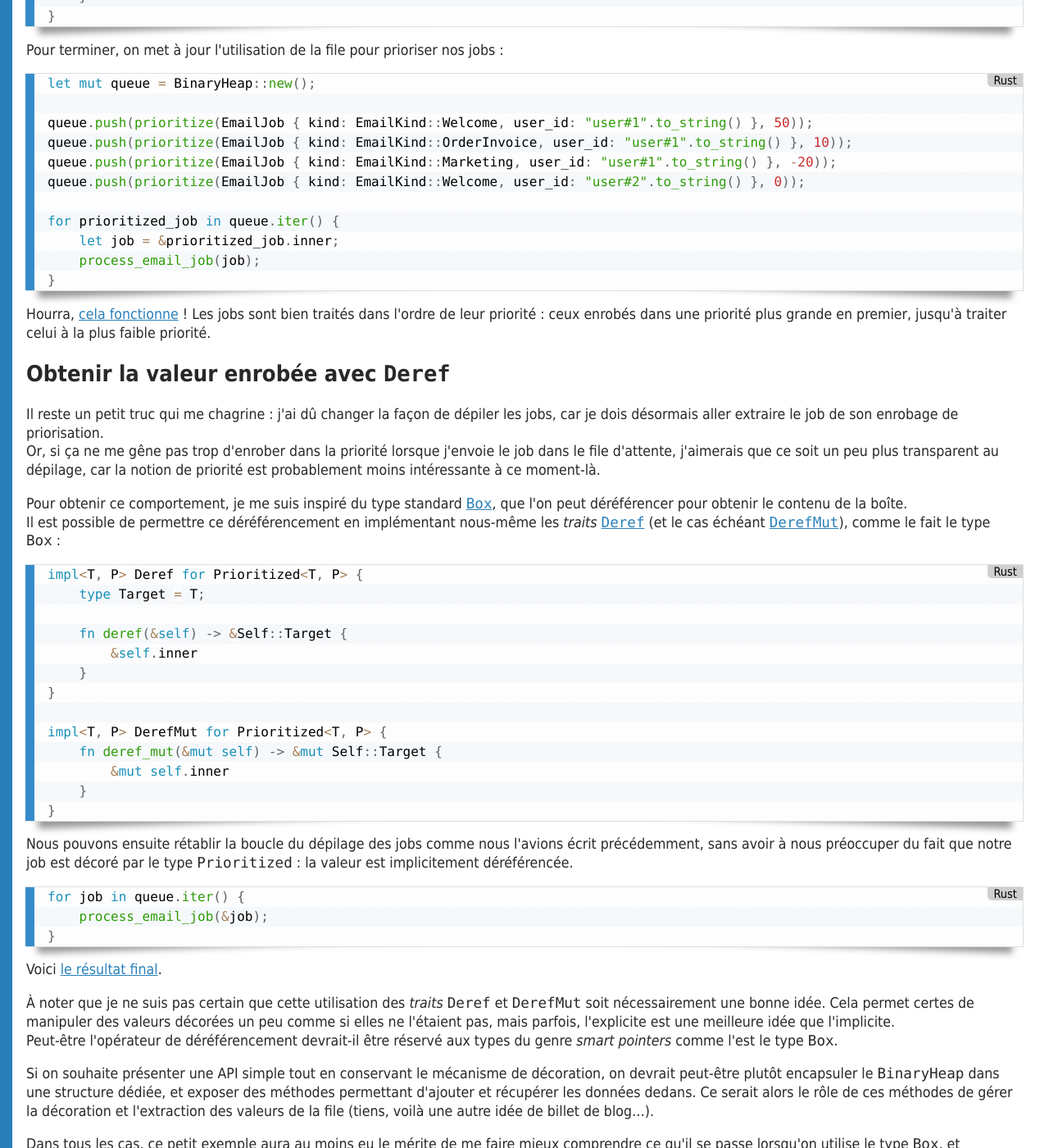
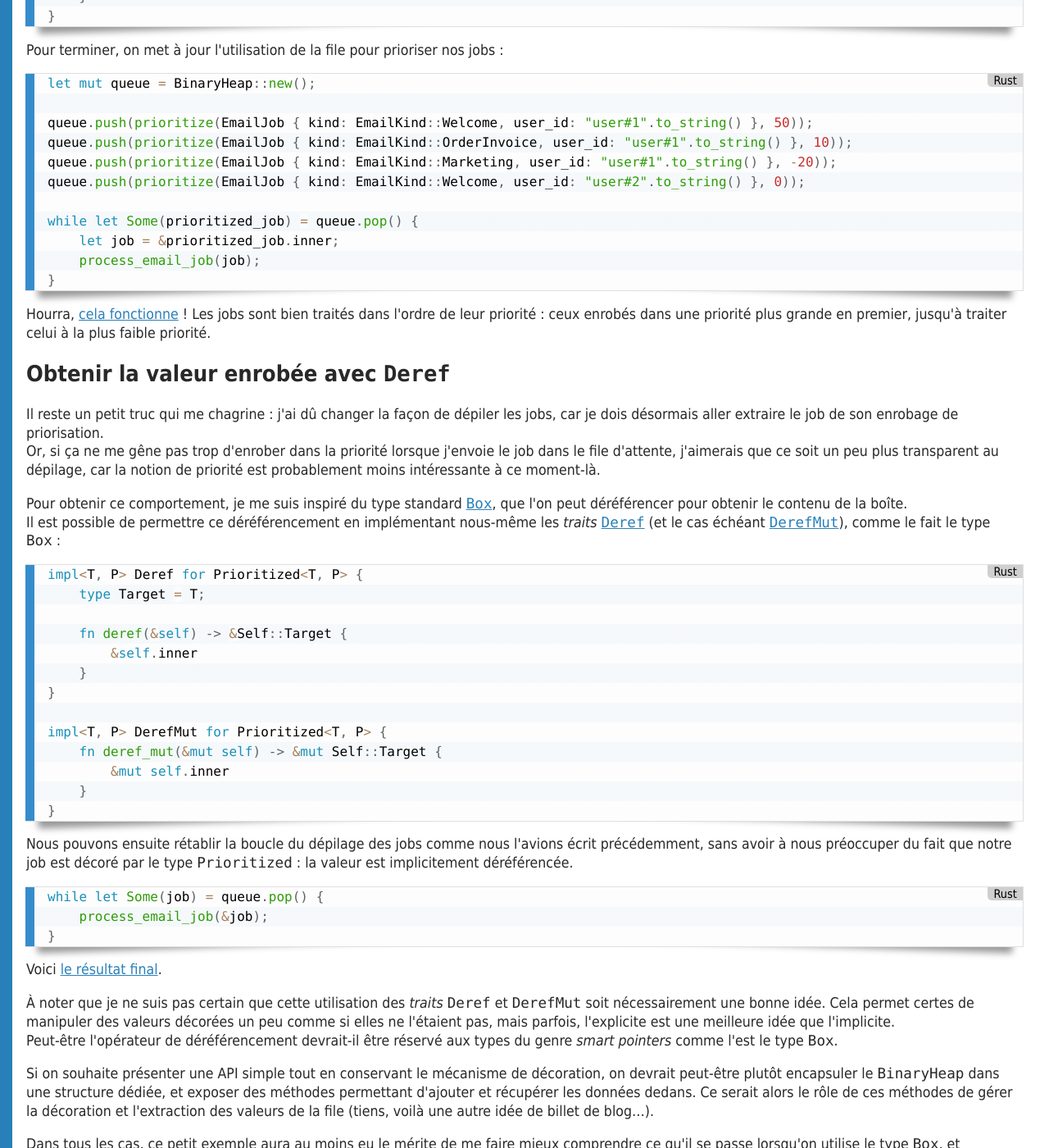
Before and after one commit to cGuille/cGuille.github.io, a Jekyll site: the page built from _posts/2021-01-12-rust-decorer-type-avec-deref.html, in a window 1280 px wide and 1400 px high, scrolled down 2516 px. Shown: the whole window at 82% size. Built offline with Jekyll 4.4.1, drawn with Linux system fonts in a browser that asks for light colours; some of the changed text lies outside the part shown.

Commit message:
Fix dequeue order

```diff
--- a/_posts/2021-01-12-rust-decorer-type-avec-deref.html
+++ b/_posts/2021-01-12-rust-decorer-type-avec-deref.html
@@ -74,14 +74,14 @@ queue.push(EmailJob { kind: EmailKind::Welcome, user_id: "user#2".to_string() })
 queue.push(EmailJob { kind: EmailKind::Marketing, user_id: "user#1".to_string() });
 
 // And then we dequeue & process every job:
-for job in queue.iter() {
+while let Some(job) = queue.pop() {
     process_email_job(&job);
 }
 </code></pre>
 
 <p>
     Sauf que ça ne suffit pas ! Si on essaie de
-    <a href="https://play.rust-lang.org/?version=stable&mode=debug&edition=2018&gist=36c192e402c1065f7ee3eab91394da0d">faire tourner tout ça</a>,
+    <a href="https://play.rust-lang.org/?version=stable&mode=debug&edition=2021&gist=2f131629872039096fba80502c7fccd8">faire tourner tout ça</a>,
     le compilateur nous signale que notre type <span class="mono">EmailJob</span> n'implémente pas le <i>trait</i>
     <span class="mono">std::cmp::Ord</span>. En effet, il n'est pas ordonnable sur la priorité.
 </p>
@@ -148,14 +148,14 @@ queue.push(prioritize(EmailJob { kind: EmailKind::OrderInvoice, user_id: "user#1
 queue.push(prioritize(EmailJob { kind: EmailKind::Marketing, user_id: "user#1".to_string() }, -20));
 queue.push(prioritize(EmailJob { kind: EmailKind::Welcome, user_id: "user#2".to_string() }, 0));
 
-for prioritized_job in queue.iter() {
+while let Some(prioritized_job) = queue.pop() {
     let job = &prioritized_job.inner;
     process_email_job(job);
 }</code></pre>
 
 <p>
     Hourra,
-    <a href="https://play.rust-lang.org/?version=stable&mode=debug&edition=2018&gist=2de905e61853e5e36e8025123f8e4e17">cela fonctionne</a> !
+    <a href="https://play.rust-lang.org/?version=stable&mode=debug&edition=2021&gist=b912abc0bd363eb83040981bc7752ca9">cela fonctionne</a> !
     Les jobs sont bien traités dans l'ordre de leur priorité : ceux enrobés dans une priorité plus grande en premier,
     jusqu'à traiter celui à la plus faible priorité.
 </p>
@@ -204,14 +204,14 @@ impl&lt;T, P&gt; DerefMut for Prioritized&lt;T, P&gt; {
     est implicitement déréférencée.
 </p>
 
-<pre><code class="language-rust">for job in queue.iter() {
+<pre><code class="language-rust">while let Some(job) = queue.pop() {
     process_email_job(&job);
 }
 </code></pre>
 
 <p>
     Voici
-    <a href="https://play.rust-lang.org/?version=stable&mode=debug&edition=2018&gist=21cc1004e4c40b5b077343e2622b661f">le résultat final</a>.
+    <a href="https://play.rust-lang.org/?version=stable&mode=debug&edition=2021&gist=de5defd314e21ce28274fc89b70067a9">le résultat final</a>.
 </p>
 
 <p>
```
